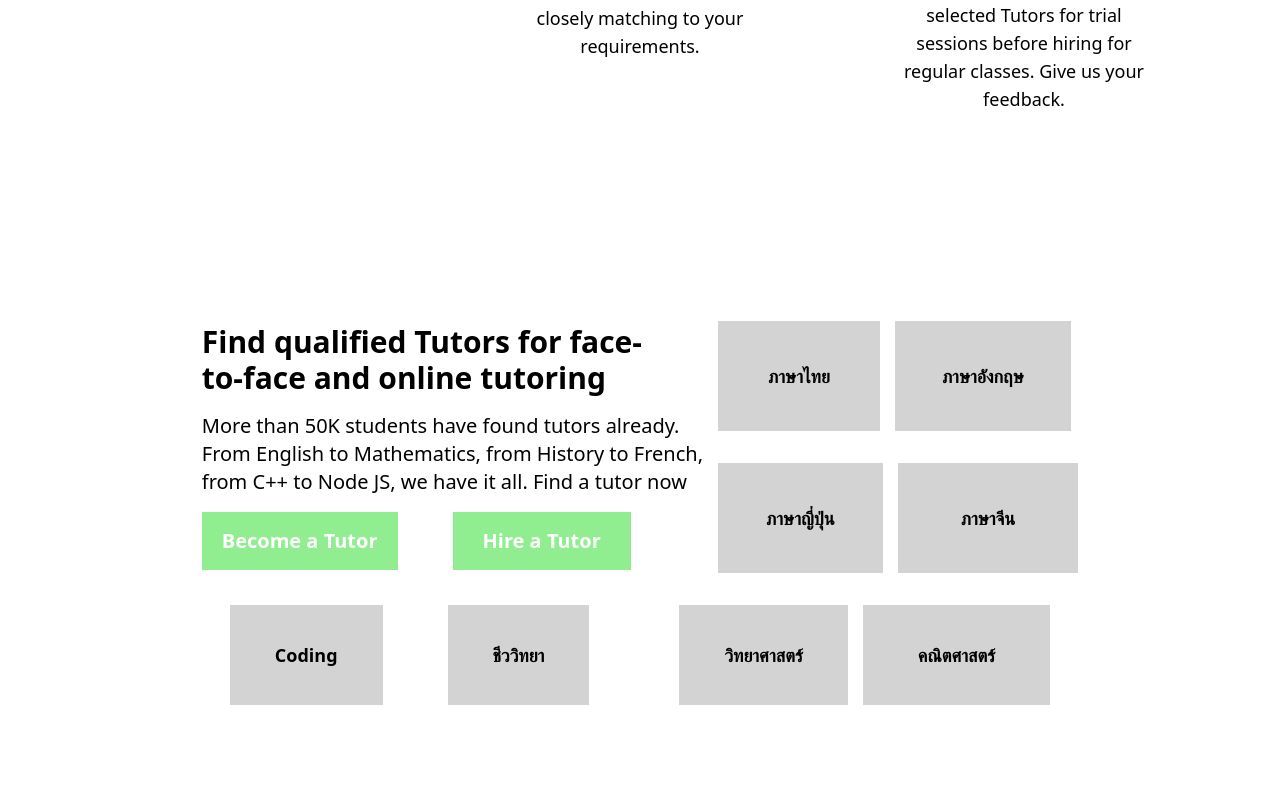
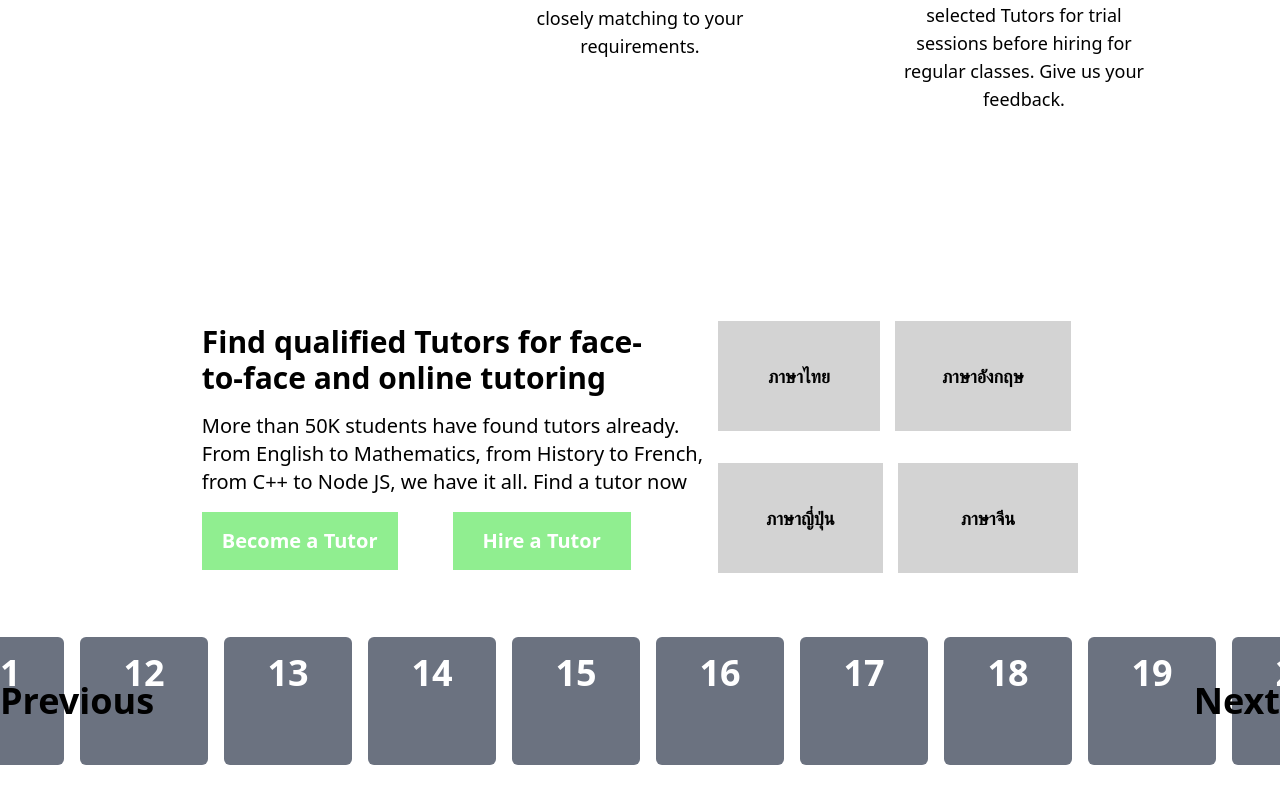
Before and after one commit to panupnpn05/Freelance-Tutor, a Next.js app: page / in a window 1280 px wide. Shown: the part 730-1527 px from the top of the page. Before the commit the page ends 1435 px from the top, so only its background shows below. Built offline with nearby package versions, Linux system fonts and the light colour scheme.

Commit message:
try and fix index page

```diff
--- a/pages/component/Subjectbutton3.js
+++ b/pages/component/Subjectbutton3.js
@@ -1,13 +1,41 @@
-import Link from "next/link";
-export default function Subjectbutton3() {
+// components/Slider.js
+import React, { useRef } from 'react';
+
+const totalBoxes = 30;
+
+const Slider = () => {
+  const sliderRef = useRef(null);
+
+  const nextSlide = () => {
+    if (sliderRef.current) {
+      sliderRef.current.scrollLeft += sliderRef.current.clientWidth;
+    }
+  };
+
+  const prevSlide = () => {
+    if (sliderRef.current) {
+      sliderRef.current.scrollLeft -= sliderRef.current.clientWidth;
+      console.log("prev")
+    }
+  };
+
   return (
-    <>
-    <div className="flex justify-row ">
-      <a style={{  marginLeft: '100px',textAlign: 'center',display: 'inline-block', padding: '30px 45px', background: 'lightgray', color: 'black', textDecoration: 'none', fontSize: '18px' }} href="/coding">Coding</a>
-      <a style={{ marginLeft: '65px',textAlign: 'center',display: 'inline-block', padding: '30px 45px', background: 'lightgray', color: 'black', textDecoration: 'none', fontSize: '18px' }} href="/biology">ชีววิทยา</a>
-      <a style={{  marginLeft: '90px',display: 'inline-block', padding: '30px 45px', background: 'lightgray', color: 'black', textDecoration: 'none', fontSize: '18px' }} href="/science">วิทยาศาสตร์</a>
-      <a style={{ marginRight: '100px',marginLeft: '15px',display: 'inline-block', padding: '30px 55px', background: 'lightgray', color: 'black', textDecoration: 'none', fontSize: '18px' }} href="/math">คณิตศาสตร์</a>
+    <div className="flex items-center justify-center my-8 relative overflow-hidden">
+      <button className="absolute left-0 top-1/2 transform -translate-y-1/2" onClick={prevSlide}>
+        Previous
+      </button>
+      <div className="flex items-center space-x-4" ref={sliderRef}>
+        {[...Array(totalBoxes)].map((_, index) => (
+          <div key={index} className="bg-gray-500 h-32 w-32 mx-2 rounded-md p-4">
+            <p className="text-white text-center">{index + 1}</p>
+          </div>
+        ))}
       </div>
-    </>
+      <button className="absolute right-0 top-1/2 transform -translate-y-1/2" onClick={nextSlide}>
+        Next
+      </button>
+    </div>
   );
-}
+};
+
+export default Slider;
--- a/pages/index.js
+++ b/pages/index.js
@@ -7,11 +7,8 @@ import Footer from "./component/Footer";
 import Subject from "./component/Subject";
 import Subjectbutton from "./component/Subjectbutton";
 import Subjectbutton2 from "./component/Subjectbutton2";
-import Link from "next/link";
 import Subjectbutton3 from "./component/Subjectbutton3";
 import { useEffect , useState } from "react";
-
-const inter = Inter({ subsets: ["latin"] });
 
 export default function Home() {
 const [UserData, setUserData] = useState("")
```
